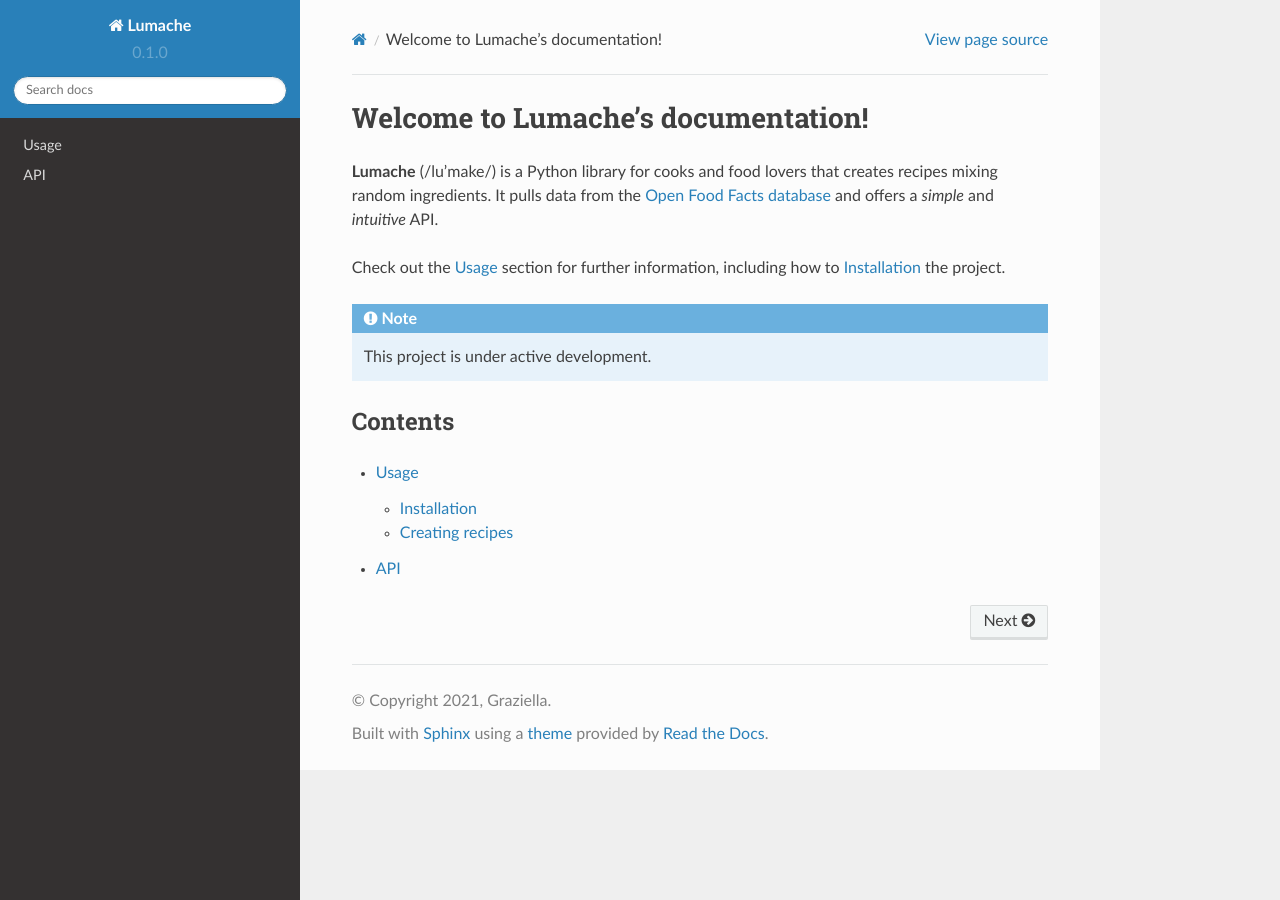
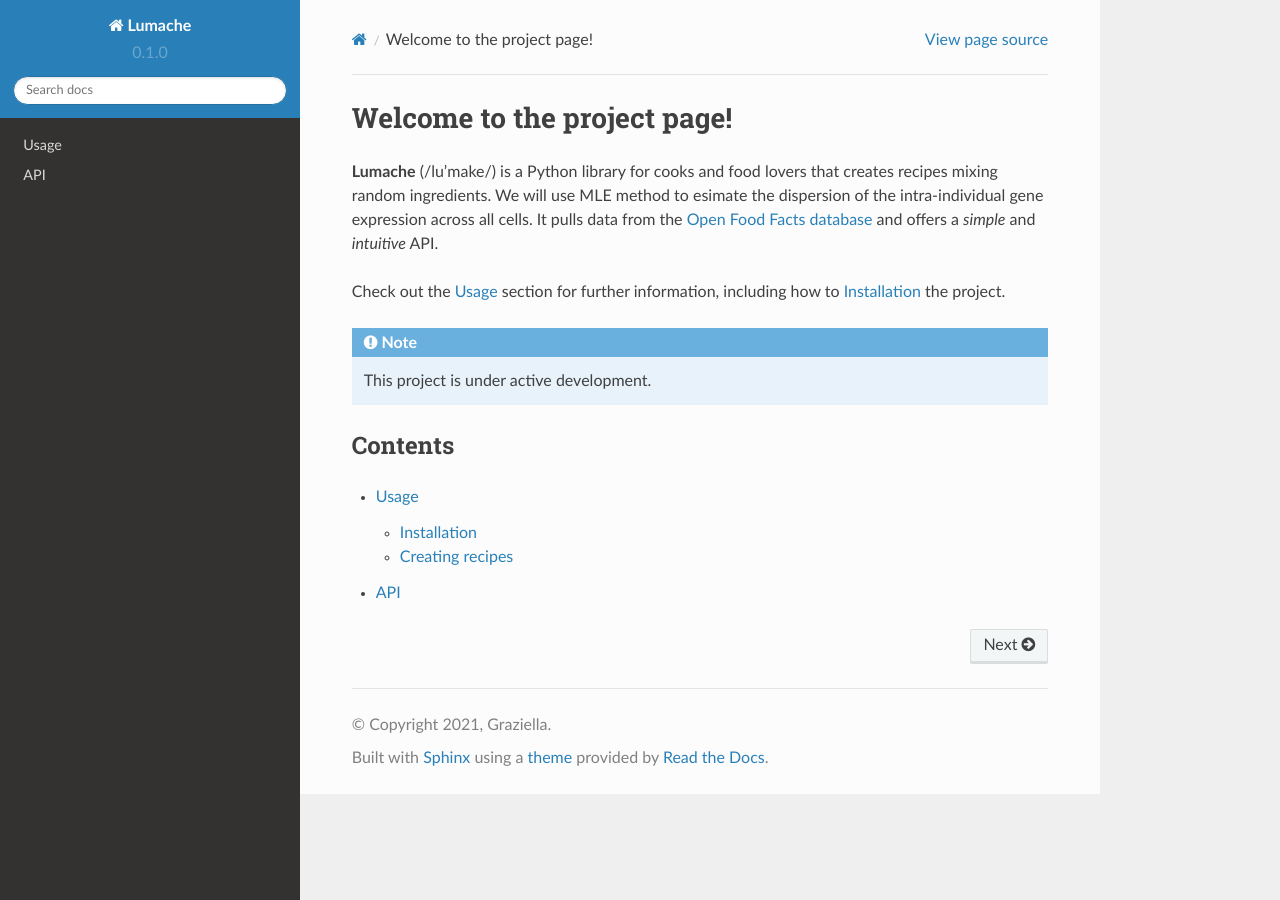
Before and after one commit to alexxue81/Estimate-the-dispersion, a Sphinx documentation site: the page built from docs/source/index.rst, in a window 1280 px wide. Built offline with Sphinx 7.4.7 and the Read the Docs theme 2.0.0, drawn with Linux system fonts in a browser that asks for light colours.

Commit message:
Update index.rst

```diff
--- a/docs/source/index.rst
+++ b/docs/source/index.rst
@@ -1,8 +1,9 @@
-Welcome to Lumache's documentation!
+Welcome to the project page!
 ===================================
 
 **Lumache** (/lu'make/) is a Python library for cooks and food lovers
 that creates recipes mixing random ingredients.
+We will use MLE method to esimate the dispersion of the intra-individual gene expression across all cells.
 It pulls data from the `Open Food Facts database <https://world.openfoodfacts.org/>`_
 and offers a *simple* and *intuitive* API.
 
```
